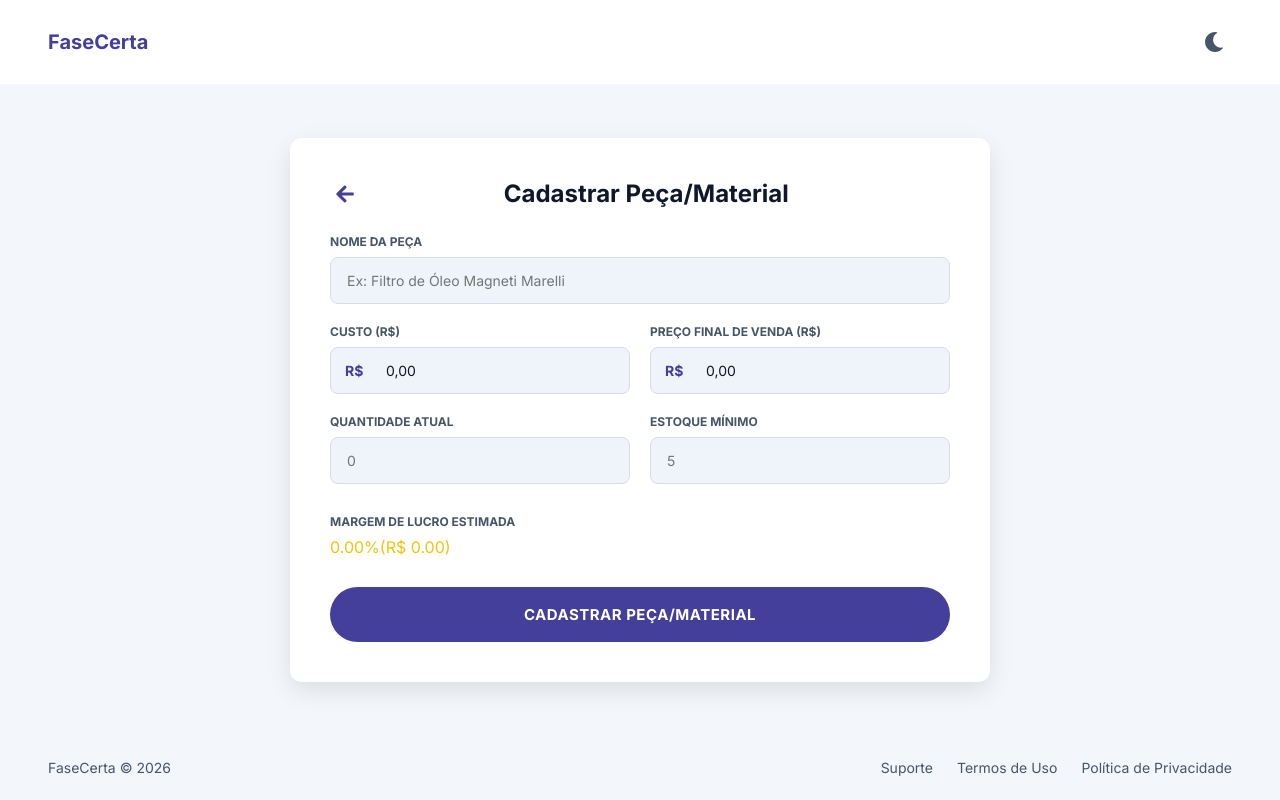
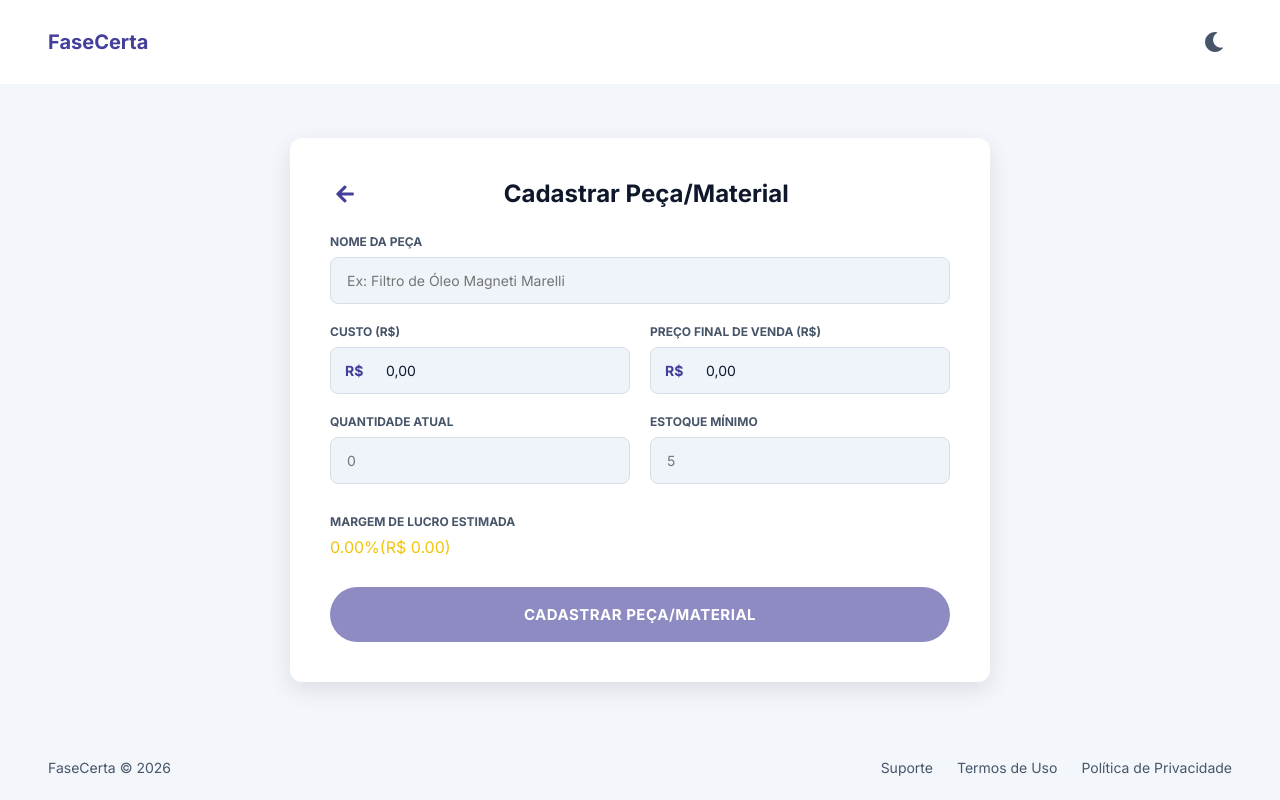
Before and after one commit to CS-PI-2026-FaseCerta/front-end, a React (Create React App) app: page /cadastroMaterial in a window 1280 px wide. Built offline with nearby package versions, Linux system fonts and the light colour scheme.

Commit message:
feat: implementado desabilitar botao de cadastrar na tela de cadastro de pecas

```diff
--- a/src/form/pages/MaterialRegistration/MaterialRegistration.jsx
+++ b/src/form/pages/MaterialRegistration/MaterialRegistration.jsx
@@ -18,6 +18,9 @@ export default function CadastrarPeca() {
 
   const [isLoading, setIsLoading] = useState(false);
   const [message, setMessage] = useState("");
+
+  const isFormValid = form.nome.trim() !== "" && form.custo.trim() !== "0,00" && form.precoVenda.trim() !== "0,00" &&
+  form.quantidade.trim() !== "" && form.estoqueMinimo.trim() !== "";
 
   const formatCurrency = (value) => {
     const number = value.replace(/\D/g, "");
@@ -53,6 +56,7 @@ export default function CadastrarPeca() {
       setMessage("Peça cadastrada com sucesso!");
     }, 1500);
   };
+
 
   return (
     <div className="page-container">
@@ -202,7 +206,7 @@ export default function CadastrarPeca() {
             <button
               type="submit"
               className="btn-primary btn-submit"
-              disabled={isLoading}
+              disabled={isLoading || !isFormValid}
             >
               {isLoading ? "CADASTRANDO..." : "CADASTRAR PEÇA/MATERIAL"}
             </button>
```
Also changed, not shown: src/form/pages/registercity/RegisterCity.jsx (line endings or trailing spaces).
